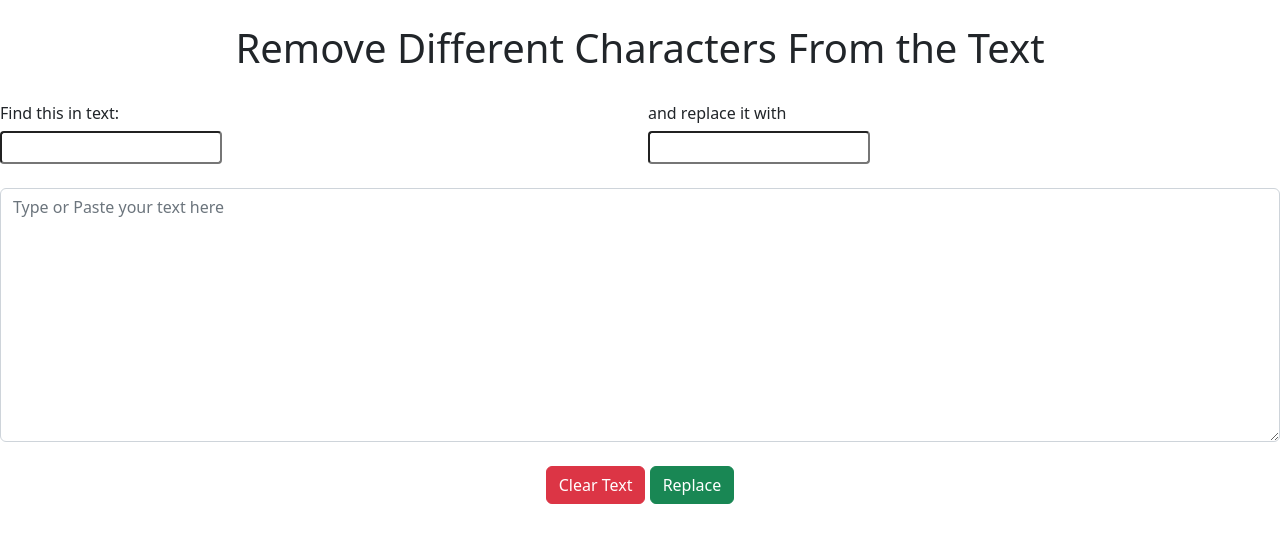
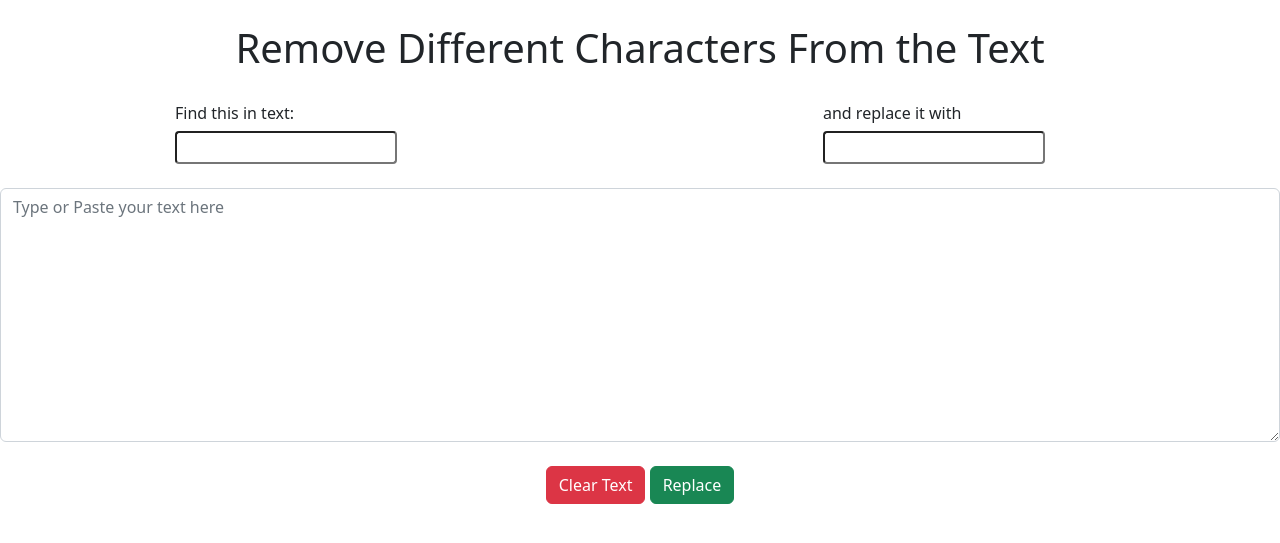
Before and after one commit to Rononoa13/flask-case-converter, a Flask app: page / in a window 1280 px wide. Shown: the part 50-593 px from the top of the page. Run offline with Flask 2, Linux system fonts and the light colour scheme.

Commit message:
new changes

```diff
--- a/app.py
+++ b/app.py
@@ -13,12 +13,8 @@ def home():
         replace_text = request.form.get('replace-text')
         note = request.form.get('user-note')
 
-        # print(f"{find_char}")
-        # print(f"{replace_text}")
-        # print(f"{note}")
+        user_text = note.replace(find_char, replace_text)
 
-        user_text = note.replace(find_char, replace_text)
-        # print(f'this is changed text -> {x}')
     return render_template('home.html', user_text=user_text)
 
 
--- /dev/null
+++ b/static/style.css
@@ -0,0 +1,4 @@
+.row>* {
+
+    margin-left: 175px;
+}
--- a/templates/layout.html
+++ b/templates/layout.html
@@ -7,7 +7,7 @@
     <meta name="viewport" content="width=b, initial-scale=1.0">
     <link rel="stylesheet" href="https://cdn.jsdelivr.net/npm/bootstrap@5.2.3/dist/css/bootstrap.min.css"
         integrity="sha384-rbsA2VBKQhggwzxH7pPCaAqO46MgnOM80zW1RWuH61DGLwZJEdK2Kadq2F9CUG65" crossorigin="anonymous">
-
+    <link rel="stylesheet" href="/static/style.css">
     <title>Document</title>
 </head>
 
```
